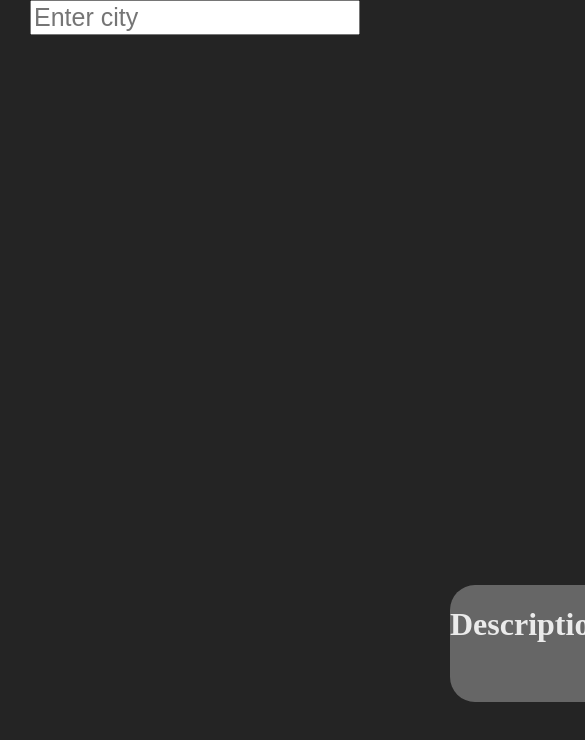
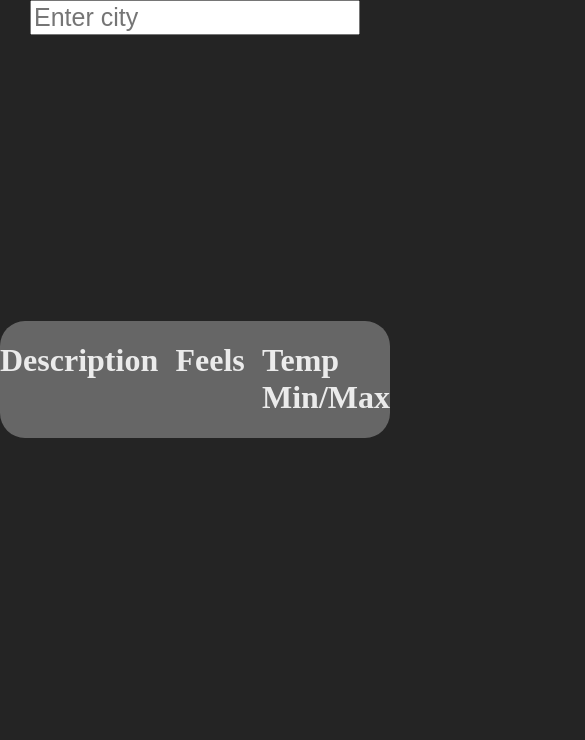
Before and after one commit to ChristopherB91/Weather-Report, a React (Vite) app: page / in a window 390 px wide. Shown: the top 740 px of the page, 585 px wide, since content can reach past the window. Built offline with nearby package versions, Linux system fonts and the light colour scheme.

Commit message:
Responsive and done

```diff
--- a/src/App.css
+++ b/src/App.css
@@ -44,7 +44,6 @@ body {
   border-radius: 25px;
   background-color: rgba(255, 255, 255, 0.3);
   position: relative;
-  top: 300px;
   left: 450px;
   width: 55%;
 }
@@ -55,3 +54,17 @@ body {
   display: flex;
   justify-content: center;
 }
+
+@media (orientation: portrait) {
+  .bottom{
+    left: 0px;
+    width: 100%
+  }
+}
+
+@media (max-width: 1500px) {
+  .bottom{
+    left: 0px;
+    width: 100%
+  }
+}
--- a/src/App.jsx
+++ b/src/App.jsx
@@ -34,6 +34,8 @@ function App() {
           <div className="location" style={{ fontSize: "45px" }}>{data.name}</div>
           <div className="temp" style={{ fontSize: "25px" }}>{data.main ? <h1>{data.main.temp}</h1> : null}</div>
         </div>
+        <br/>
+        <br/>
         <div className="bottom" >
           <div className="description"><h1>Description</h1></div>
           <div className="feels"><h1>Feels</h1></div>
```
